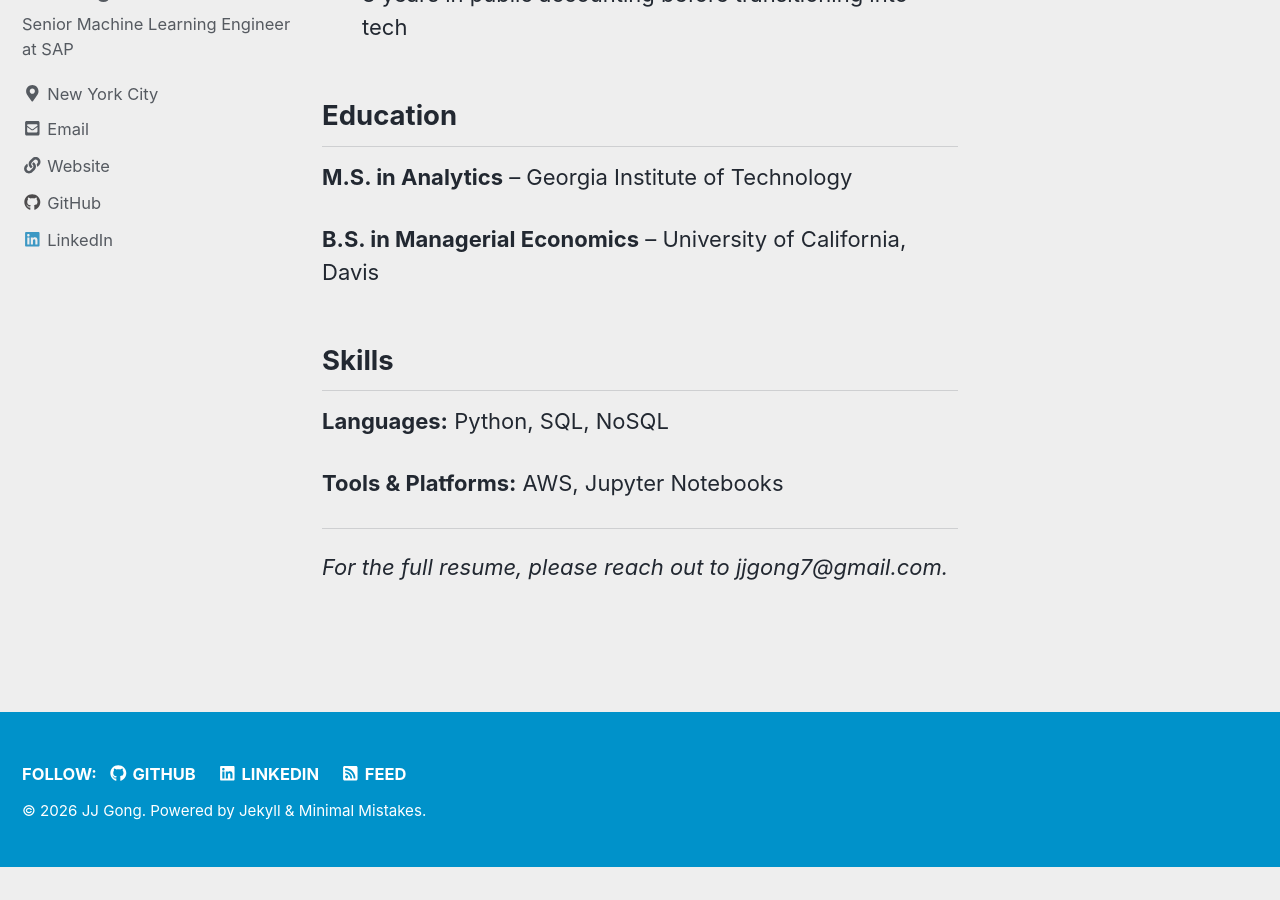
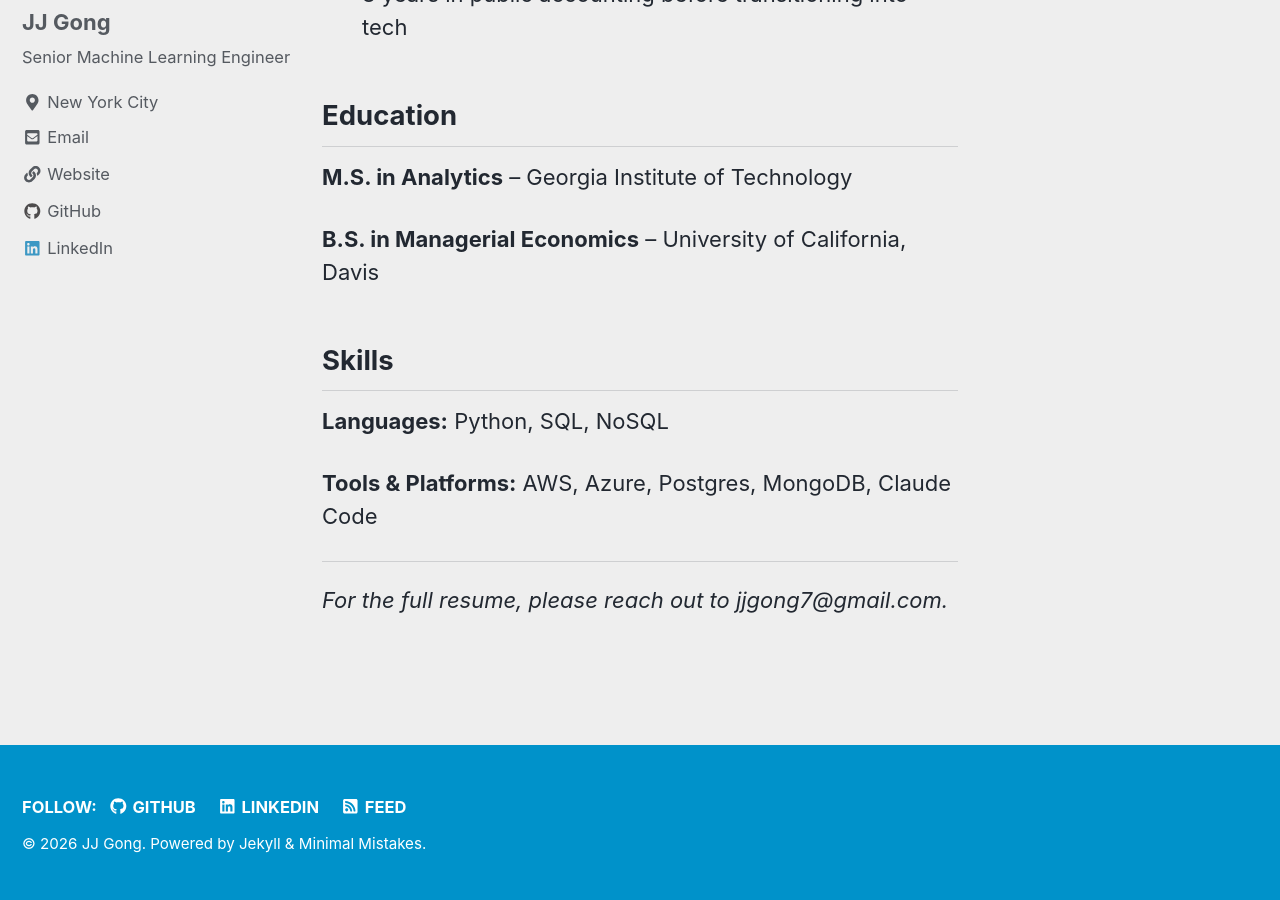
Before and after one commit to jjgong7/jjgong7.github.io, a Jekyll site: the page built from _pages/resume.md, in a window 1280 px wide and 900 px high, scrolled down 745 px. Built offline with Jekyll 4.4.1, drawn with Linux system fonts in a browser that asks for light colours; cached includes are drawn as plain includes; nearby versions of some CDN libraries; before the commit the page ends 1612 px from its top, so only the background shows below that.

Commit message:
Remove SAP from header bio and update tools list
- Remove "at SAP" from the author bio in _config.yml
- Update Tools & Platforms in resume to: AWS, Azure, Postgres, MongoDB, Claude Code

https://claude.ai/code/session_01GF2WmsGwEpx2za1WoDkw5N

```diff
--- a/_config.yml
+++ b/_config.yml
@@ -108,7 +108,7 @@ analytics:
 author:
   name             : "JJ Gong"
   avatar           : "https://avatars3.githubusercontent.com/u/29085635?s=400&u=d711d1e7ac6007b219e9c9e621f4cf56b4f00458&v=4"
-  bio              : "Senior Machine Learning Engineer at SAP"
+  bio              : "Senior Machine Learning Engineer"
   location         : "New York City"
   email            :
   links:
--- a/_pages/resume.md
+++ b/_pages/resume.md
@@ -28,7 +28,7 @@ author_profile: true
 
 **Languages:** Python, SQL, NoSQL
 
-**Tools & Platforms:** AWS, Jupyter Notebooks
+**Tools & Platforms:** AWS, Azure, Postgres, MongoDB, Claude Code
 
 ---
 
```
